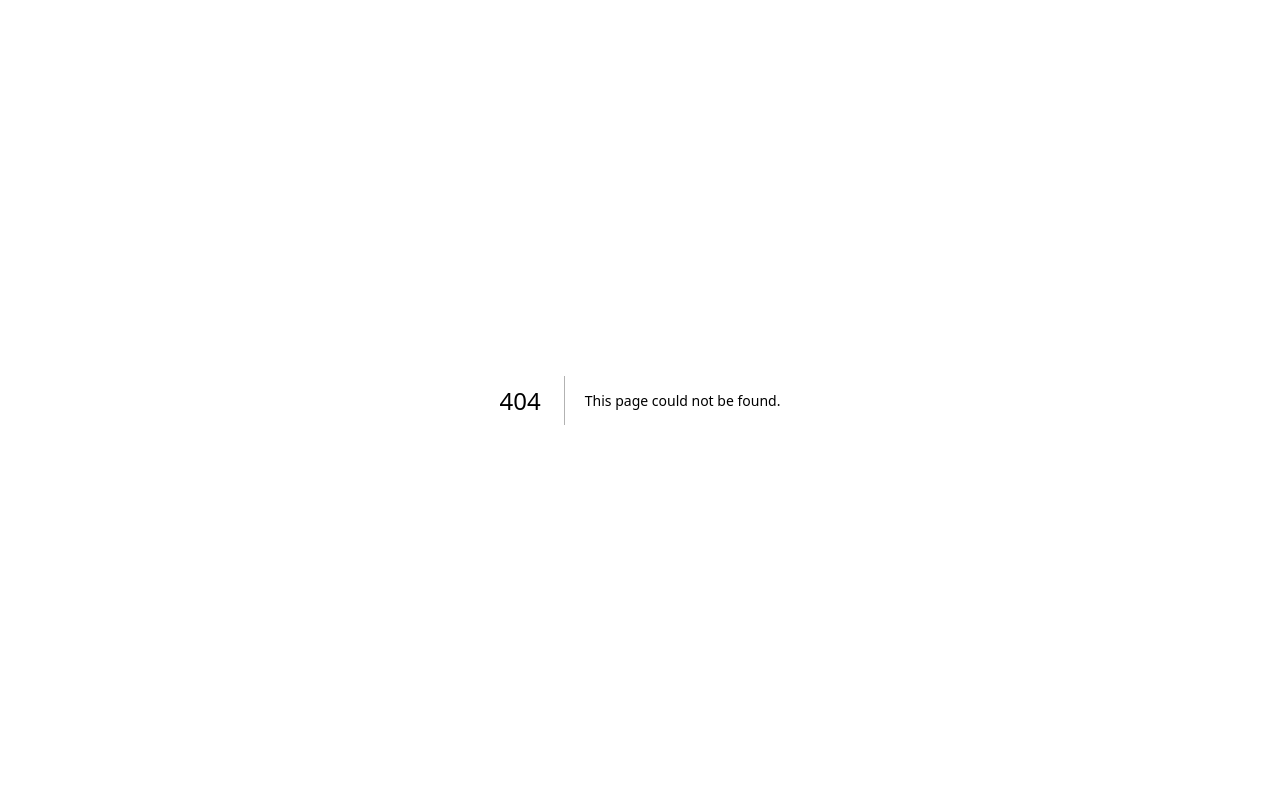
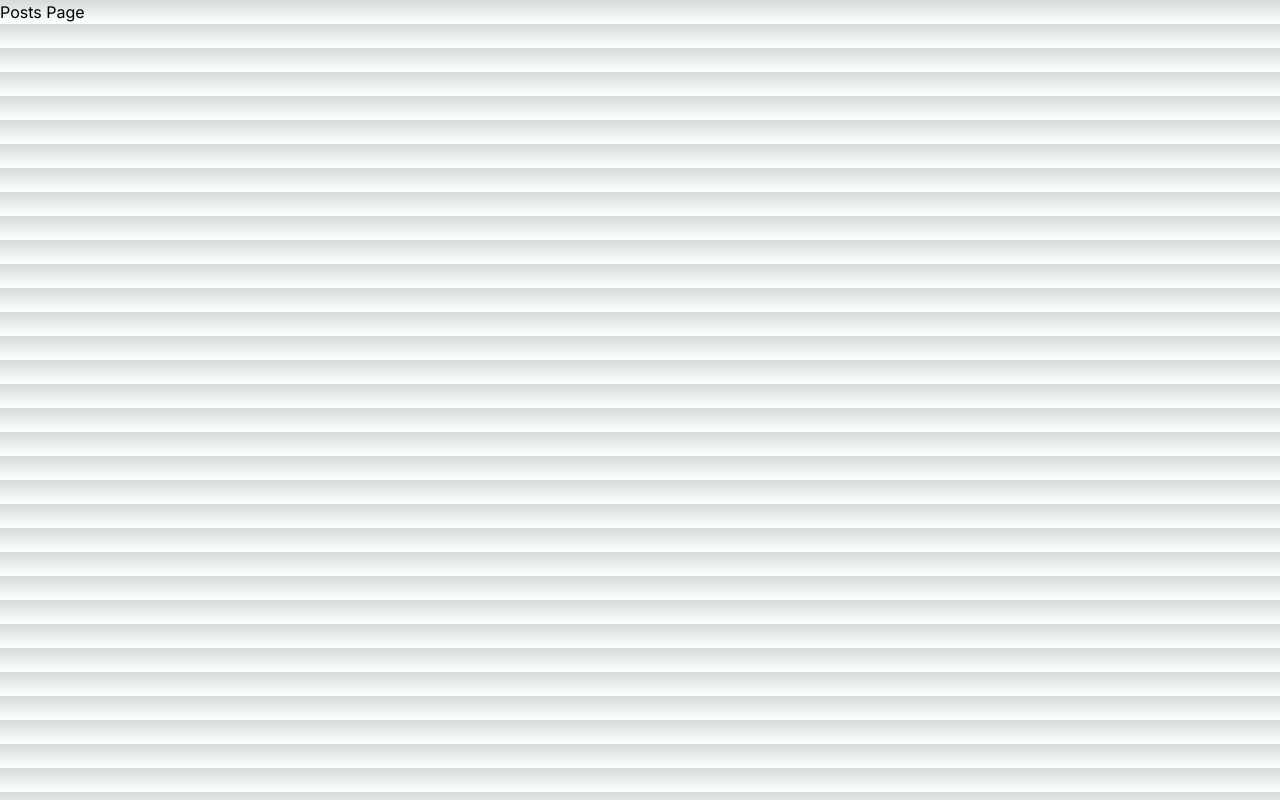
Before and after one commit to marielle-lopez/bytes, a Next.js app: page /posts in a window 1280 px wide. Before the commit this address had no page. Built offline with nearby package versions, Linux system fonts and the light colour scheme.

Commit message:
add Posts page

```diff
--- /dev/null
+++ b/src/app/posts/page.tsx
@@ -0,0 +1,3 @@
+export default function Page() {
+  return <p>Posts Page</p>;
+}
```
